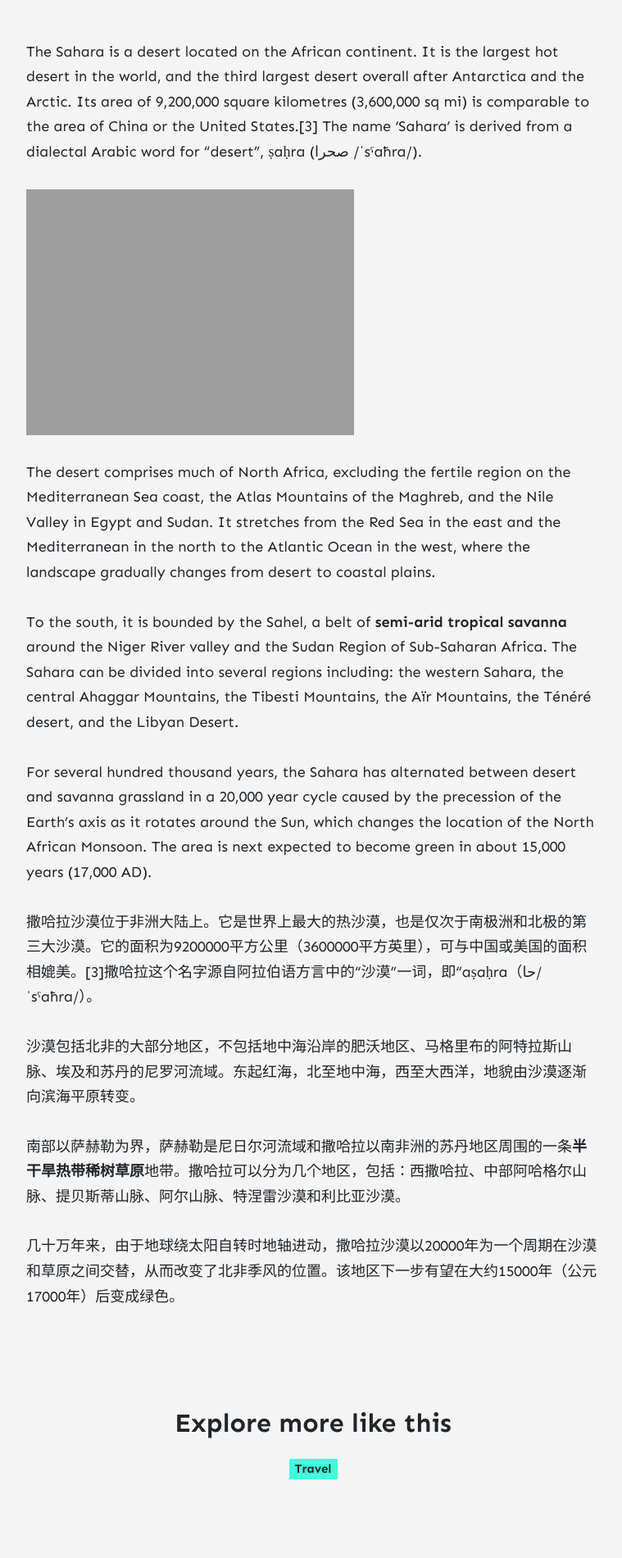
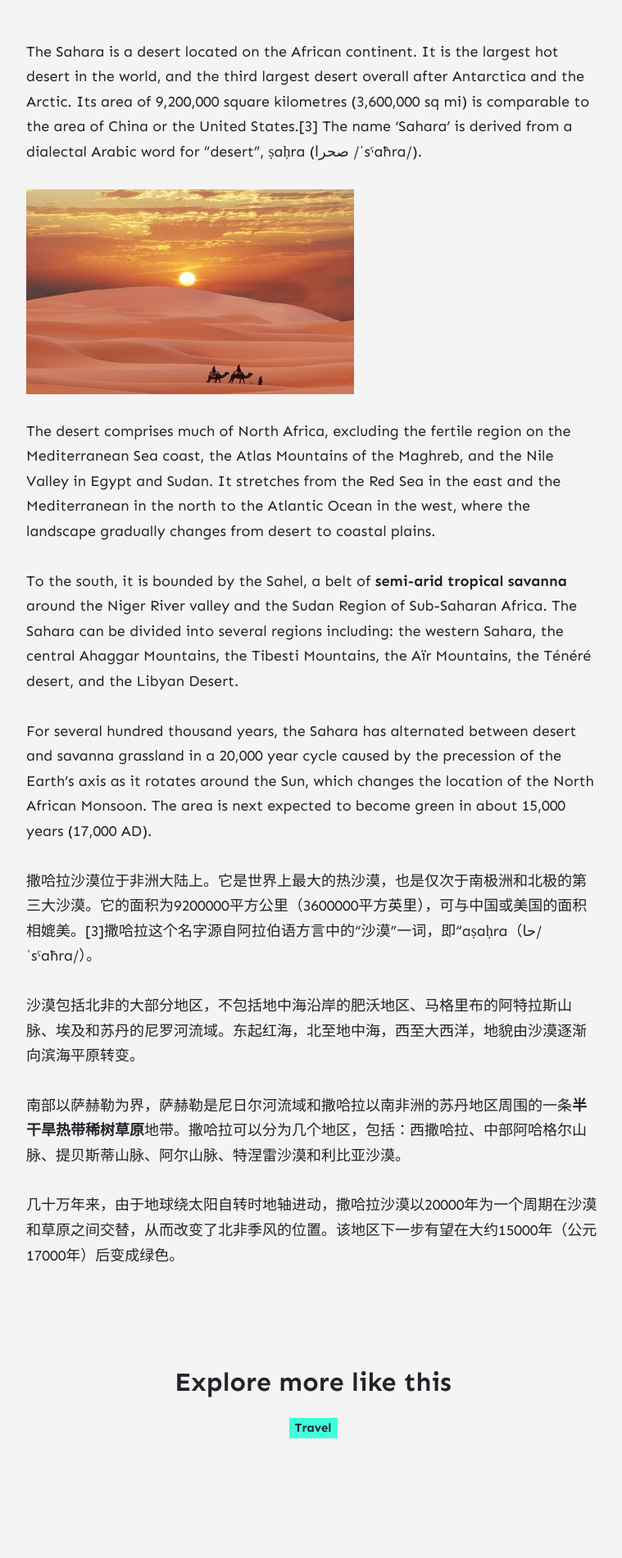
Before and after one commit to rainbow-ux/traveler-blog.github.io, a Jekyll site: the page built from _posts/2020-02-1-much-more-than-a-desert-trip-to-sahara.md, in a window 1280 px wide. Shown: the part 1079-2980 px from the top of the page at 82% size, without its empty margins (258-1017 px from the left). Built offline with Jekyll 4.4.1, drawn with Linux system fonts in a browser that asks for light colours; nearby versions of some CDN libraries; comment, search, counter and statistics services are not loaded.

Commit message:
Update 2020-02-1-much-more-than-a-desert-trip-to-sahara.md

```diff
--- a/_posts/2020-02-1-much-more-than-a-desert-trip-to-sahara.md
+++ b/_posts/2020-02-1-much-more-than-a-desert-trip-to-sahara.md
@@ -9,7 +9,7 @@ image: assets/images/16.jpg
 
 The Sahara is a desert located on the African continent. It is the largest hot desert in the world, and the third largest desert overall after Antarctica and the Arctic. Its area of 9,200,000 square kilometres (3,600,000 sq mi) is comparable to the area of China or the United States.[3] The name 'Sahara' is derived from a dialectal Arabic word for "desert", ṣaḥra (صحرا /ˈsˤaħra/).
 
-![sahala](https://rainbow-ux.github.io/traveler-blog.github.io/asserts/images/2020-02-01-sahala-desert-01.jpg)
+![sahala](https://rainbow-ux.github.io/traveler-blog.github.io/assets/images/2020-02-01-sahala-desert-01.jpg)
 
 
 The desert comprises much of North Africa, excluding the fertile region on the Mediterranean Sea coast, the Atlas Mountains of the Maghreb, and the Nile Valley in Egypt and Sudan. It stretches from the Red Sea in the east and the Mediterranean in the north to the Atlantic Ocean in the west, where the landscape gradually changes from desert to coastal plains.
```
